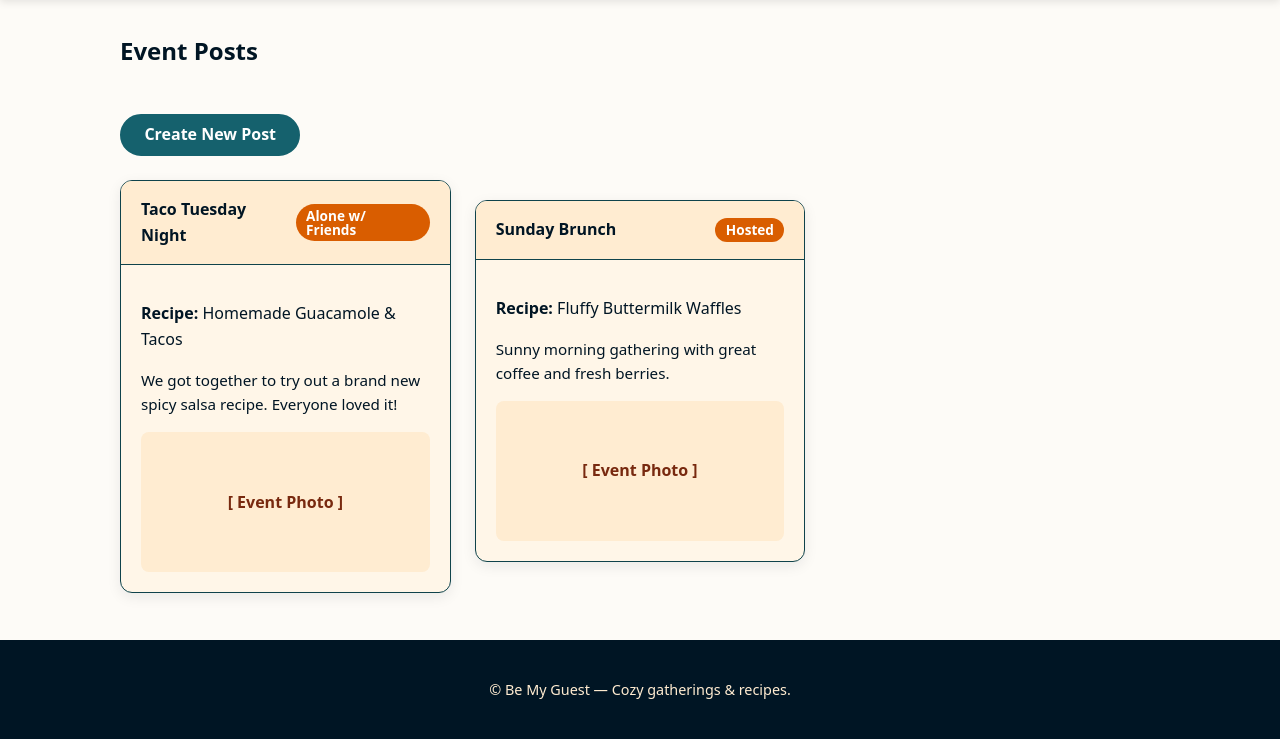
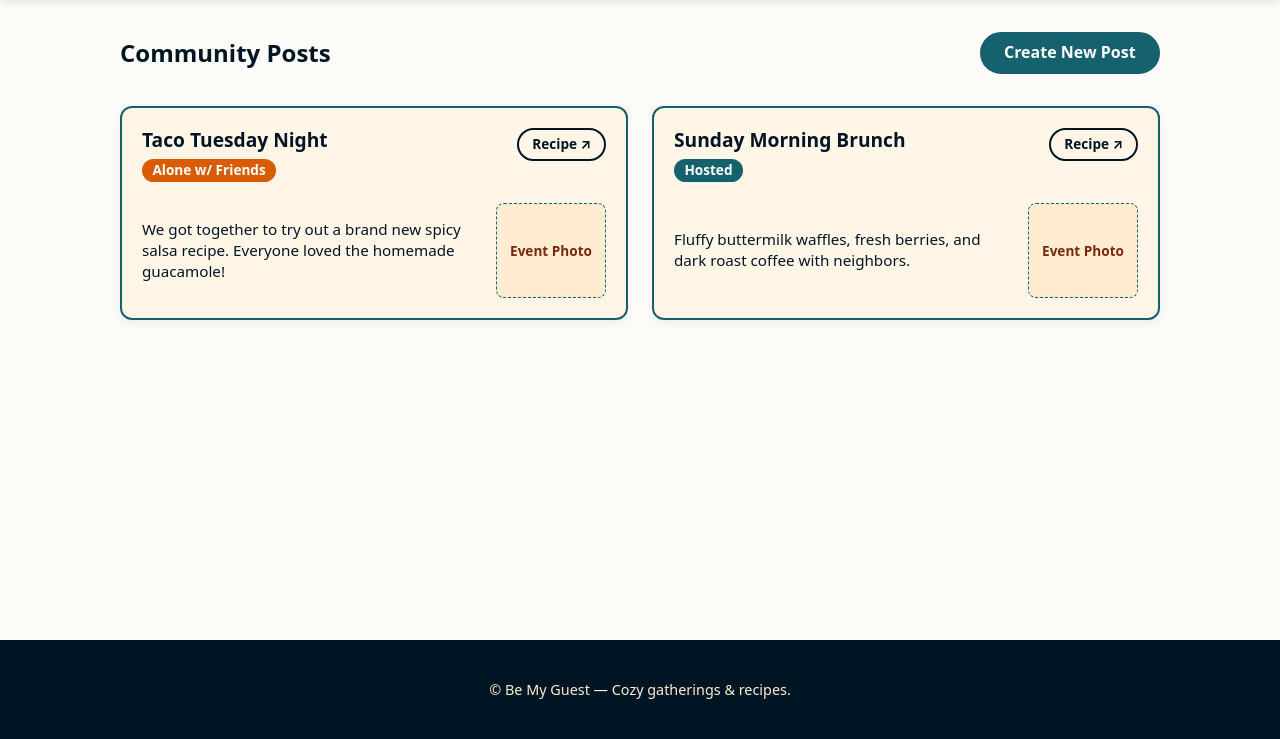
Before and after one commit to raranj/2_BeMyGuest, a Django app: page /posts/ in a window 1280 px wide. Shown: the part 70-809 px from the top of the page. Run offline with Django 5.2, Linux system fonts and the light colour scheme.

Commit message:
html and css updates

```diff
--- a/bemyguest/templates/base.html
+++ b/bemyguest/templates/base.html
@@ -9,7 +9,7 @@
     <!-- Static CSS files from ui-ux folder -->
     <link rel="stylesheet" href="{% static 'normalize.css' %}?v=2">
     <link rel="stylesheet" href="{% static 'skeleton.css' %}?v=3">
-    <link rel="stylesheet" href="{% static 'style.css' %}?v=100">
+    <link rel="stylesheet" href="{% static 'style.css' %}?v=103">
 </head>
 <body>
   <!-- App Header & Navigation Bar -->
@@ -38,7 +38,8 @@
           <a href="{% url 'login' %}" class="button button-nav">Log In</a>
         {% endif %}
       </div>
-      </div>
+    </div>
+  </header>
     </div>
   </header>
 
--- a/bemyguest/templates/posts.html
+++ b/bemyguest/templates/posts.html
@@ -1,43 +1,69 @@
 {% extends "base.html" %}
+{% load static %}
 
-{% block title %}Community Posts - Be My Guest{% endblock %}
+{% block title %}Posts - Be My Guest{% endblock %}
 
 {% block content %}
-<div class="row" style="display: flex; justify-content: space-between; align-items: center; margin-bottom: 1.5rem;">
-  <h2>Event Posts</h2>
+<!-- Top Header Row: Title & Action Button aligned together -->
+<div style="display: flex; justify-content: space-between; align-items: center; margin-bottom: 2rem;">
+  <h2 style="margin: 0;">Community Posts</h2>
   <a href="#" class="button">Create New Post</a>
 </div>
 
-<!-- Grid explicitly forced to top alignment -->
-<div class="card-grid" style="display: grid; align-items: start; align-content: start;">
+<!-- Two-Column Grid Top-Aligned -->
+<div class="card-grid" style="display: flex !important; align-items: flex-start !important; gap: 1.5rem !important;">
+
   <!-- Post Card 1 -->
-  <div class="card" style="align-self: start;">
-    <div class="card__header" style="display: flex; justify-content: space-between; align-items: center;">
-      <span>Taco Tuesday Night</span>
-      <span class="badge secondary">Alone w/ Friends</span>
+  <div class="card" style="flex: 1; min-width: 0; align-self: flex-start !important; margin-top: 0 !important; background-color: var(--card-bg, #FFF6E8); border: 2px solid var(--stormy-teal); border-radius: 12px; padding: 1.25rem;">
+
+    <!-- Top Row Header -->
+    <div style="display: flex; justify-content: space-between; align-items: flex-start; gap: 1rem; min-height: 52px;">
+      <div>
+        <h4 style="margin: 0 0 0.4rem 0; color: var(--ink-black); font-size: 1.2rem; font-weight: 700; line-height: 1.2;">Taco Tuesday Night</h4>
+        <span class="badge secondary">Alone w/ Friends</span>
+      </div>
+      <a href="{% url 'recipes' %}" class="button button-outline" style="font-size: 0.85rem; padding: 0.4rem 0.8rem; white-space: nowrap;">
+        Recipe ↗
+      </a>
     </div>
-    <div class="card__body">
-      <p style="margin-bottom: 0.75rem;"><strong>Recipe:</strong> Homemade Guacamole & Tacos</p>
-      <p class="muted" style="font-size: 0.95rem; margin-bottom: 1rem;">We got together to try out a brand new spicy salsa recipe. Everyone loved it!</p>
-      <div style="background: var(--papaya-whip); height: 140px; border-radius: 8px; display: flex; align-items: center; justify-content: center; color: var(--brandy); font-weight: 600;">
-        [ Event Photo ]
+
+    <!-- Body Content Row -->
+    <div style="display: grid; grid-template-columns: 1fr 110px; gap: 1rem; align-items: center; margin-top: 1.25rem;">
+      <div style="font-size: 0.95rem; color: var(--ink-black); line-height: 1.4;">
+        We got together to try out a brand new spicy salsa recipe. Everyone loved the homemade guacamole!
+      </div>
+      <div style="background: var(--papaya-whip, #FFECD1); height: 95px; border: 1.5px dashed var(--stormy-teal); border-radius: 8px; display: flex; align-items: center; justify-content: center; color: var(--brandy, #8B3A2B); font-size: 0.85rem; font-weight: 600; text-align: center; padding: 0.25rem;">
+        Event Photo
       </div>
     </div>
+
   </div>
 
   <!-- Post Card 2 -->
-  <div class="card" style="align-self: start;">
-    <div class="card__header" style="display: flex; justify-content: space-between; align-items: center;">
-      <span>Sunday Brunch</span>
-      <span class="badge secondary">Hosted</span>
+  <div class="card" style="flex: 1; min-width: 0; align-self: flex-start !important; margin-top: 0 !important; background-color: var(--card-bg, #FFF6E8); border: 2px solid var(--stormy-teal); border-radius: 12px; padding: 1.25rem;">
+
+    <!-- Top Row Header -->
+    <div style="display: flex; justify-content: space-between; align-items: flex-start; gap: 1rem; min-height: 52px;">
+      <div>
+        <h4 style="margin: 0 0 0.4rem 0; color: var(--ink-black); font-size: 1.2rem; font-weight: 700; line-height: 1.2;">Sunday Morning Brunch</h4>
+        <span class="badge primary">Hosted</span>
+      </div>
+      <a href="{% url 'recipes' %}" class="button button-outline" style="font-size: 0.85rem; padding: 0.4rem 0.8rem; white-space: nowrap;">
+        Recipe ↗
+      </a>
     </div>
-    <div class="card__body">
-      <p style="margin-bottom: 0.75rem;"><strong>Recipe:</strong> Fluffy Buttermilk Waffles</p>
-      <p class="muted" style="font-size: 0.95rem; margin-bottom: 1rem;">Sunny morning gathering with great coffee and fresh berries.</p>
-      <div style="background: var(--papaya-whip); height: 140px; border-radius: 8px; display: flex; align-items: center; justify-content: center; color: var(--brandy); font-weight: 600;">
-        [ Event Photo ]
+
+    <!-- Body Content Row -->
+    <div style="display: grid; grid-template-columns: 1fr 110px; gap: 1rem; align-items: center; margin-top: 1.25rem;">
+      <div style="font-size: 0.95rem; color: var(--ink-black); line-height: 1.4;">
+        Fluffy buttermilk waffles, fresh berries, and dark roast coffee with neighbors.
+      </div>
+      <div style="background: var(--papaya-whip, #FFECD1); height: 95px; border: 1.5px dashed var(--stormy-teal); border-radius: 8px; display: flex; align-items: center; justify-content: center; color: var(--brandy, #8B3A2B); font-size: 0.85rem; font-weight: 600; text-align: center; padding: 0.25rem;">
+        Event Photo
       </div>
     </div>
+
   </div>
+
 </div>
 {% endblock %}
--- a/bemyguest/ui-ux/style.css
+++ b/bemyguest/ui-ux/style.css
@@ -125,8 +125,12 @@ h1, h2, h3, h4, h5 {
   overflow: hidden;
 }
 
+.card-grid .card {
+  margin-top: 0 !important;
+}
+
 .card + .card {
-  margin-top: 1.25rem;
+  margin-top: 0;
 }
 
 .card__header {
@@ -151,12 +155,16 @@ h1, h2, h3, h4, h5 {
 }
 
 .recipe-card {
-  background: var(--papaya-whip-light);
-  border-radius: var(--radius);
-  border: 1.5px solid var(--stormy-teal-dark); /* Dark blue border */
+  background: var(--papaya-whip-light, #FFF6E8);
+  border-radius: var(--radius, 12px);
+  border: 1.5px solid var(--stormy-teal-dark, #0F434B);
   overflow: hidden;
   display: flex;
   flex-direction: column;
+}
+
+.recipe-card + .recipe-card {
+  margin-top: 0 !important;
 }
 
 .recipe-card__image {
@@ -196,6 +204,23 @@ h1, h2, h3, h4, h5 {
   margin-bottom: 0;
 }
 
+/* Posts Page Grid & Recipe Card Layout Alignment */
+.card-grid {
+  display: grid !important;
+  grid-template-columns: repeat(auto-fit, minmax(460px, 1fr));
+  gap: 1.5rem;
+  align-items: start !important;
+  align-content: start !important;
+}
+
+.card {
+  align-self: start !important;
+  background-color: var(--card-bg, #FFF6E8);
+  border: 2px solid var(--stormy-teal);
+  border-radius: var(--radius);
+  box-shadow: 0 4px 12px rgba(0, 21, 36, 0.05);
+}
+
 /* Footer Styling */
 .site-footer {
   background: var(--ink-black);
```
Also changed, not shown: bemyguest/templates/invitations.html (+37 -34 lines), bemyguest/templates/recipes.html (+11 -10 lines).
